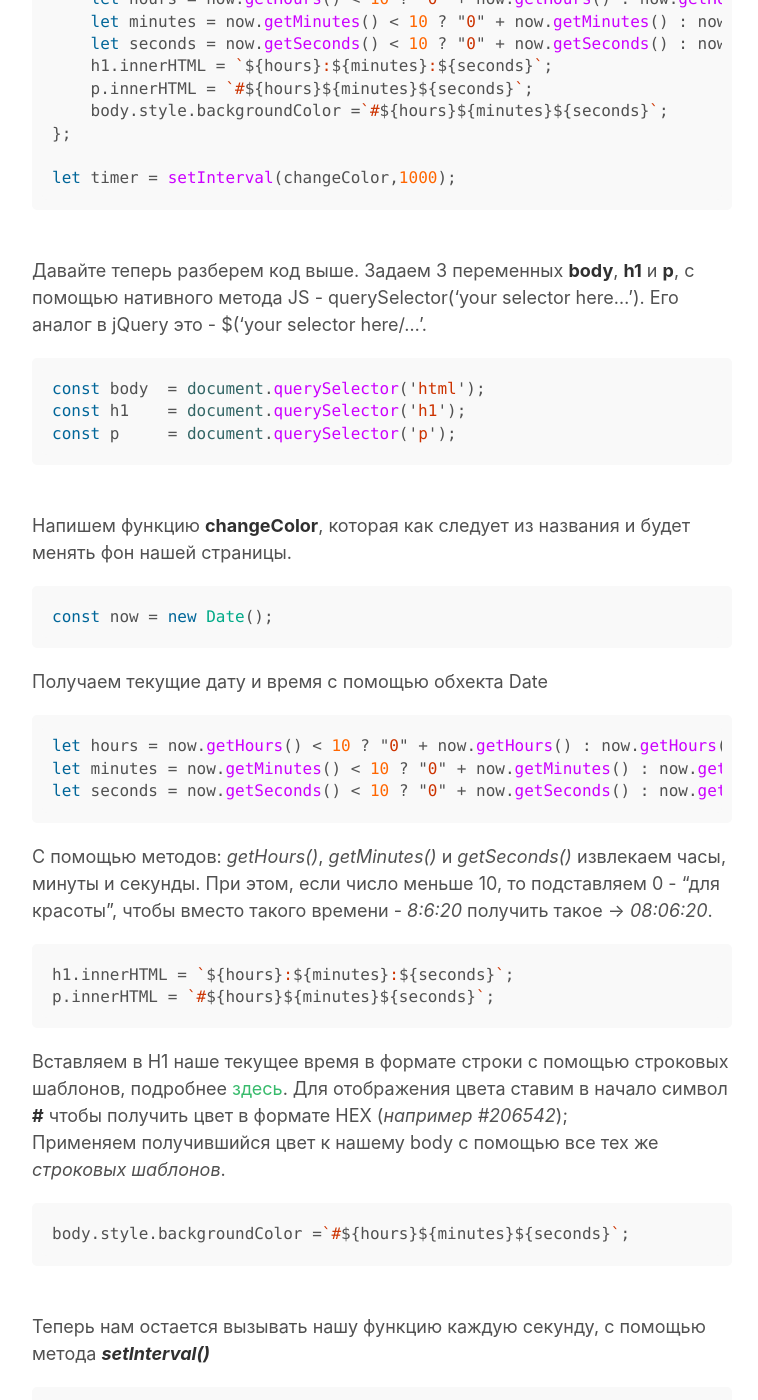
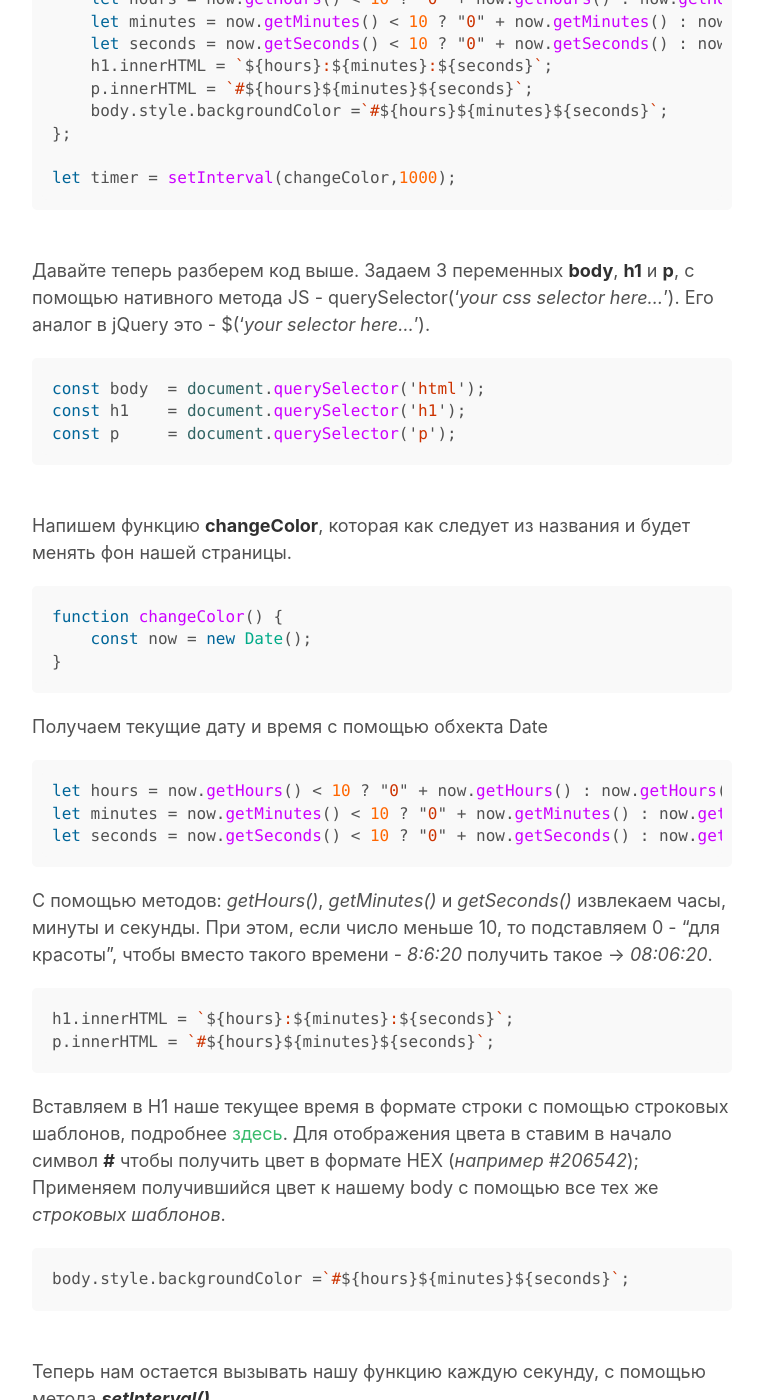
Before and after one commit to klesarev/myblog, a Jekyll site: the page built from _posts/javascript/2018-08-20-color-clock-js.md, in a window 1280 px wide and 1400 px high, scrolled down 2246 px. Shown: the whole window, without its empty margins (258-1016 px from the left). Built offline with Jekyll 4.4.1, drawn with Linux system fonts in a browser that asks for light colours; nearby versions of some CDN libraries; comment, search, counter and statistics services are not loaded.

Commit message:
final clock post

````diff
--- a/_posts/javascript/2018-08-20-color-clock-js.md
+++ b/_posts/javascript/2018-08-20-color-clock-js.md
@@ -94,7 +94,7 @@ function changeColor() {
 let timer = setInterval(changeColor,1000);
 ```
 <br />
-Давайте теперь разберем код выше. Задаем 3 переменных **body**, **h1** и **p**, c помощью нативного метода JS - querySelector('your selector here...'). Его аналог в jQuery это - $('your selector here/...'.
+Давайте теперь разберем код выше. Задаем 3 переменных **body**, **h1** и **p**, c помощью нативного метода JS - querySelector('_your css selector here..._'). Его аналог в jQuery это - $('_your selector here..._').
 ```javascript
 const body  = document.querySelector('html');
 const h1    = document.querySelector('h1');
@@ -103,7 +103,9 @@ const p     = document.querySelector('p');
 <br />
 Напишем функцию **changeColor**, которая кaк следует из названия и будет менять фон нашей страницы.
 ```javascript
-const now = new Date();
+function changeColor() {
+    const now = new Date();
+}
 ```
 Получаем текущие дату и время с помощью обхекта Date
 <br />
@@ -118,7 +120,7 @@ let seconds = now.getSeconds() < 10 ? "0" + now.getSeconds() : now.getSeconds();
 h1.innerHTML = `${hours}:${minutes}:${seconds}`;
 p.innerHTML = `#${hours}${minutes}${seconds}`;
 ```
-Вставляем в H1 наше текущее время в формате строки с помощью строковых шаблонов, подробнее [здесь](https://developer.mozilla.org/ru/docs/Web/JavaScript/Reference/template_strings). Для отображения цвета ставим в начало символ **#** чтобы получить цвет в формате HEX (_например #206542_);
+Вставляем в H1 наше текущее время в формате строки с помощью строковых шаблонов, подробнее [здесь](https://developer.mozilla.org/ru/docs/Web/JavaScript/Reference/template_strings). Для отображения цвета в ставим в начало символ **#** чтобы получить цвет в формате HEX (_например #206542_);
 <br />
 Применяем получившийся цвет к нашему body с помощью все тех же _строковых шаблонов_.
 ```javascript
````
